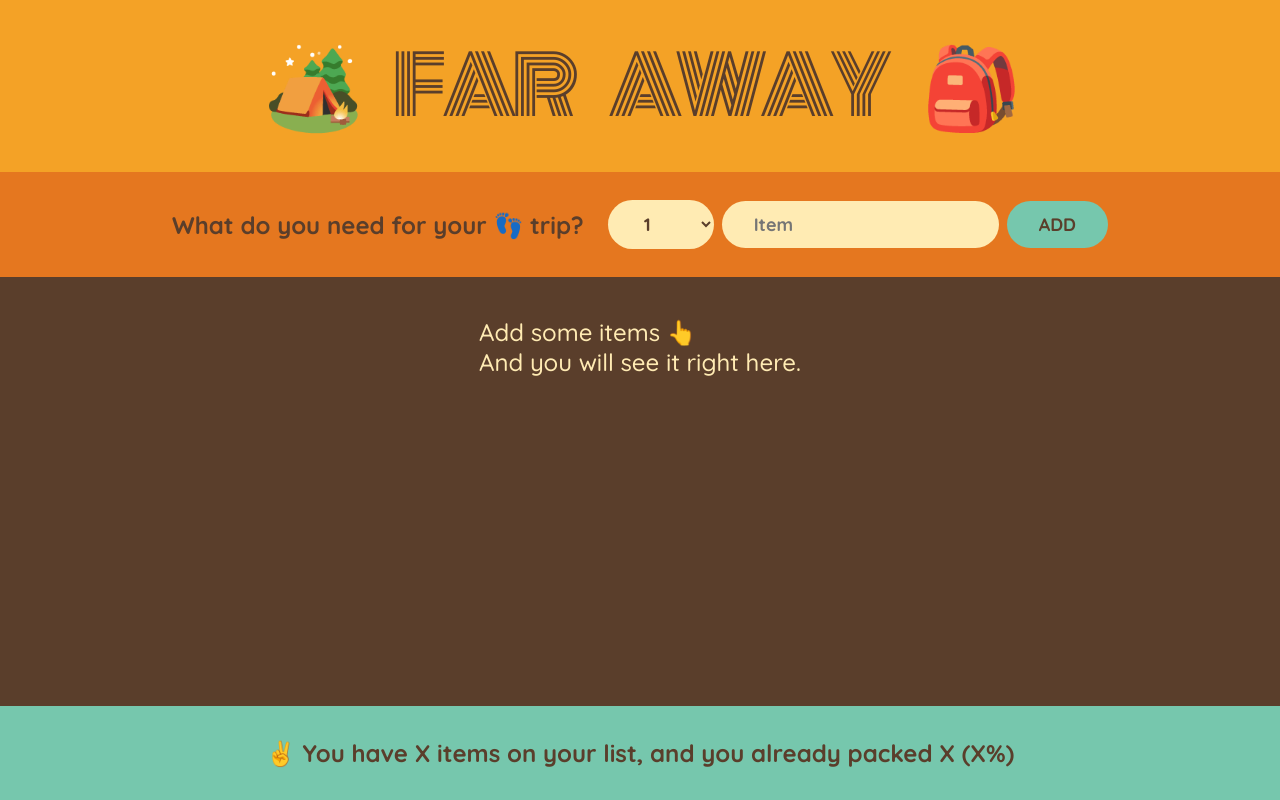
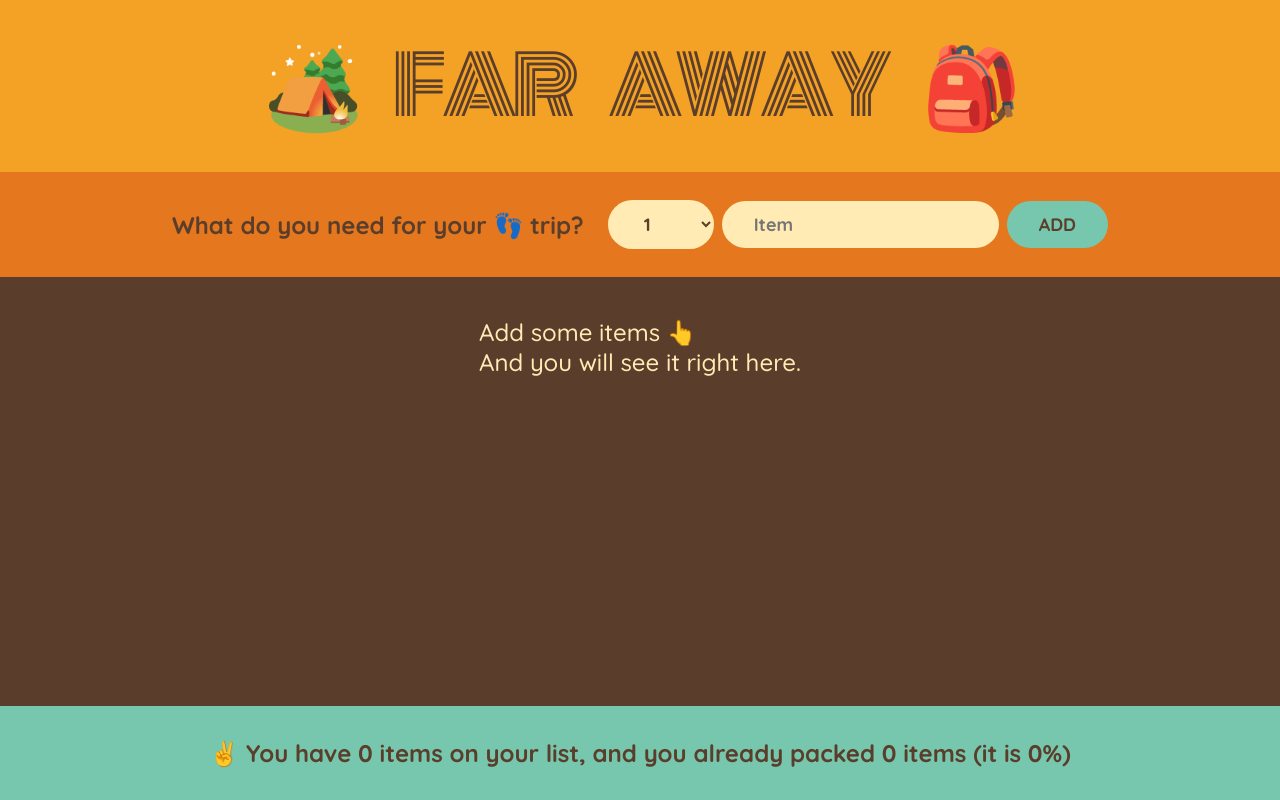
Before and after one commit to m9iv/travel-list, a React (Create React App) app: page / in a window 1280 px wide. Built offline with nearby package versions, Linux system fonts and the light colour scheme.

Commit message:
Add stats functionality

```diff
--- a/src/App.js
+++ b/src/App.js
@@ -28,7 +28,7 @@
         onDeleteItem={handleDeleteItem}
         onToggleItem={handleToggleItem}
       />
-      <Stats />
+      <Stats items={items} />
     </div>
   );
 }
@@ -122,11 +122,18 @@
   );
 }
 
-function Stats() {
+function Stats({ items }) {
+  const numItems = items.length;
+  const numPacked = items.filter((item) => item.packed).length;
+  const percentage =
+    numItems > 0 ? Math.round((numPacked / numItems) * 100) : 0;
+
   return (
     <footer className="stats">
       <span>
-        ✌️ You have X items on your list, and you already packed X (X%)
+        {percentage === 100
+          ? "You got everything! Ready to go! ✈️"
+          : `✌️ You have ${numItems} items on your list, and you already packed ${numPacked} items (it is ${percentage}%)`}
       </span>
     </footer>
   );
```
